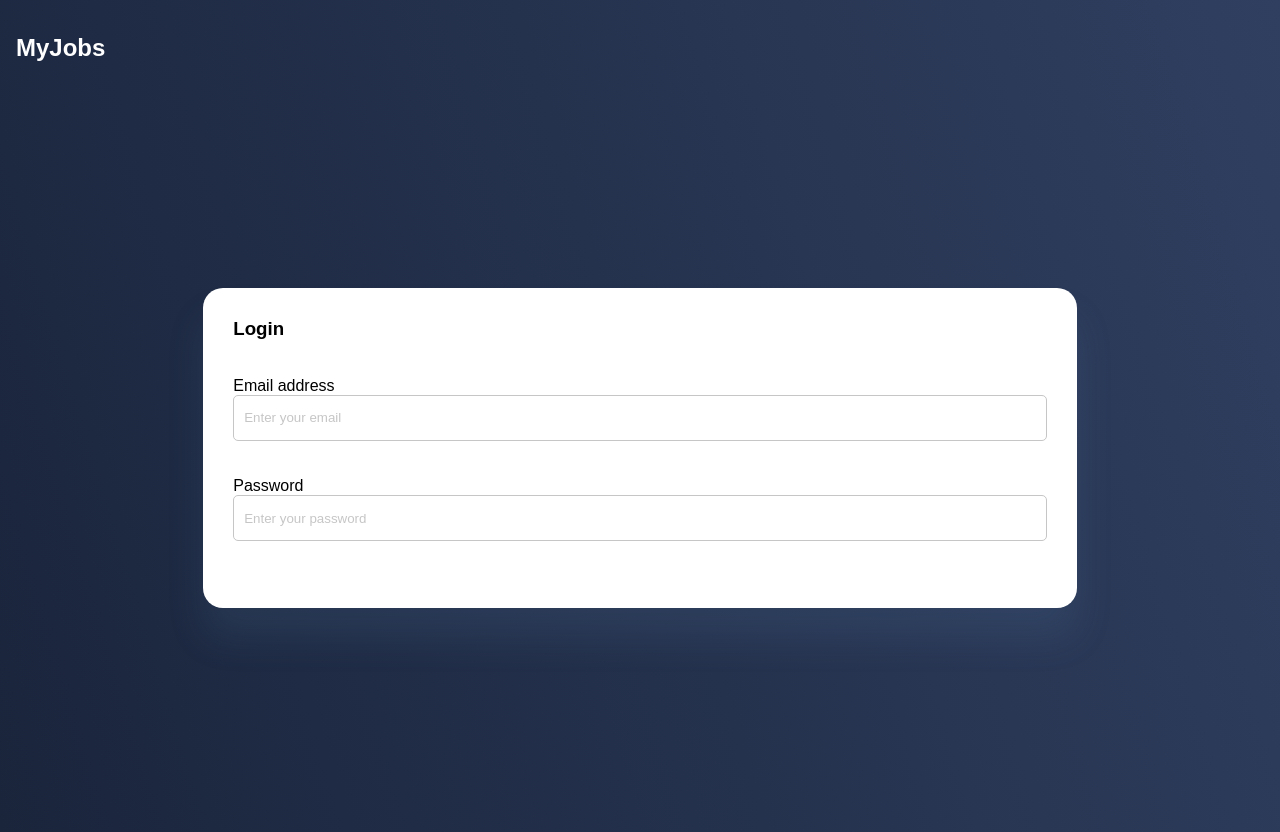
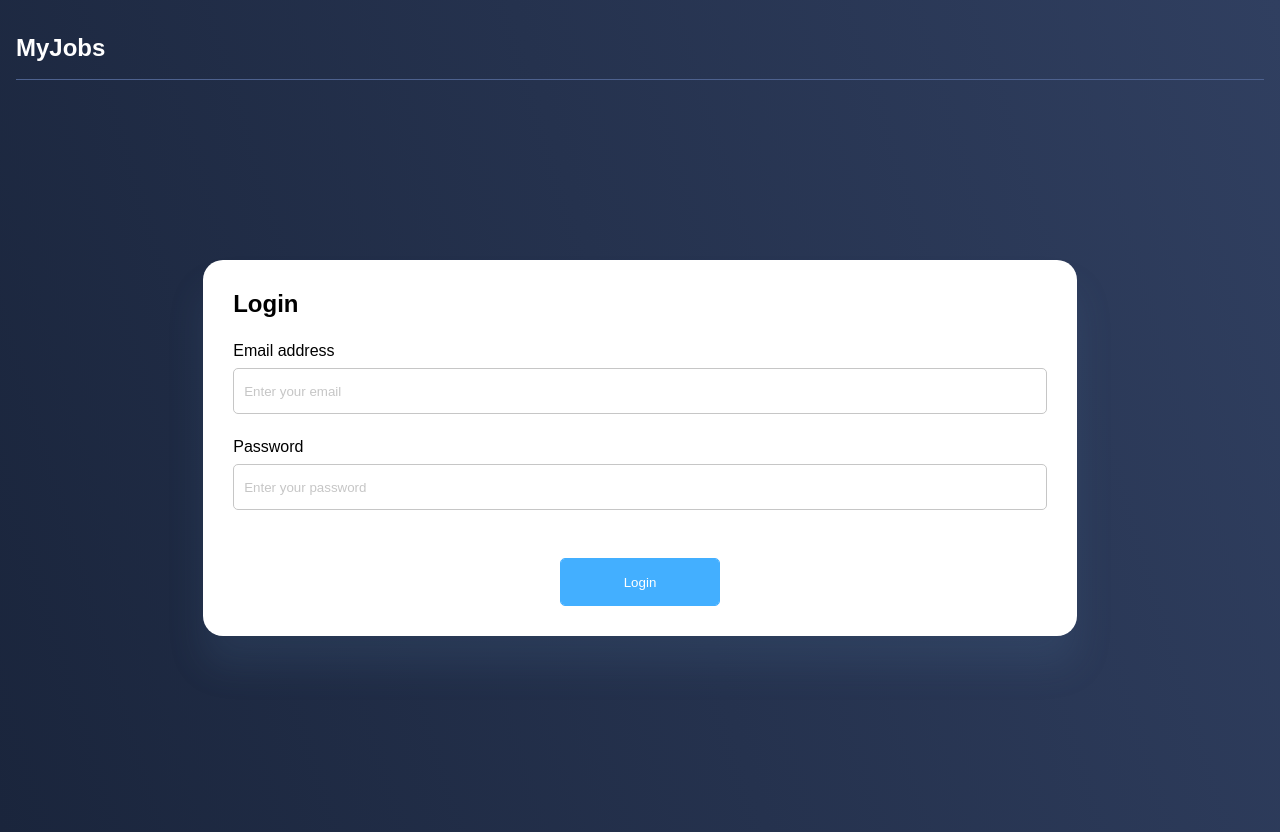
Before and after one commit to kishorebovi-smartq/poc, a React app: page / in a window 1280 px wide. Built offline with nearby package versions, Linux system fonts and the light colour scheme.

Commit message:
login view

```diff
--- a/src/components/login/style.module.scss
+++ b/src/components/login/style.module.scss
@@ -10,6 +10,7 @@
     color: white;
     display: flex;
     align-items: center;
+    border-bottom: 1px solid #4D618E;
   }
 
   .main {
@@ -22,22 +23,41 @@
     .container {
       display: grid;
       padding: 30px;
-      height: 20rem;
+      min-height: 20rem;
       width: 70%;
       background-color: white;
       border-radius: 20px;
       box-shadow: 0px 30px 36px #557da526;
+      gap: 1.5rem;
 
       .input {
+        display: grid;
+        gap: 0.5rem;
+        .inputField {
           height: 46px;
           width: 100%;
           border: 1px solid #c6c6c6;
           border-radius: 5px;
         }
-      .input::placeholder {
+        .inputField::placeholder {
           color: #c6c6c6;
           padding-left: 10px;
         }
       }
+      .btnWrap {
+        margin-top: 1.5rem;
+        display: grid;
+        place-items: center;
+        .btn {
+          height: 3rem;
+          width: 10rem;
+          border: 1px solid var(--unnamed-color-43afff);
+          background: #43afff 0% 0% no-repeat padding-box;
+          border: 1px solid #43afff;
+          border-radius: 5px;
+          color: white;
         }
       }
+    }
+  }
+}
--- a/src/components/login/view.js
+++ b/src/components/login/view.js
@@ -4,26 +4,29 @@ const View = () => {
     <>
       <div className={styles.wrapper}>
         <header className={styles.header}>
-          <h2 className={styles.header}>MyJobs</h2>
+          <h2>MyJobs</h2>
         </header>
         <main className={styles.main}>
           <div className={styles.container}>
-            <h3>Login</h3>
-            <div>
+            <h2>Login</h2>
+            <div className={styles.input}>
               <p>Email address</p>
               <input
                 type='email'
                 placeholder='Enter your email'
-                className={styles.input}
+                className={styles.inputField}
               />
             </div>
-            <div>
+            <div className={styles.input}>
               <p>Password</p>
               <input
                 type='password'
                 placeholder='Enter your password'
-                className={styles.input}
+                className={styles.inputField}
               />
+            </div>
+            <div className={styles.btnWrap}>
+              <button className={styles.btn}>Login</button>
             </div>
           </div>
         </main>
```
Lines whose indentation alone changed are shown as unchanged.
